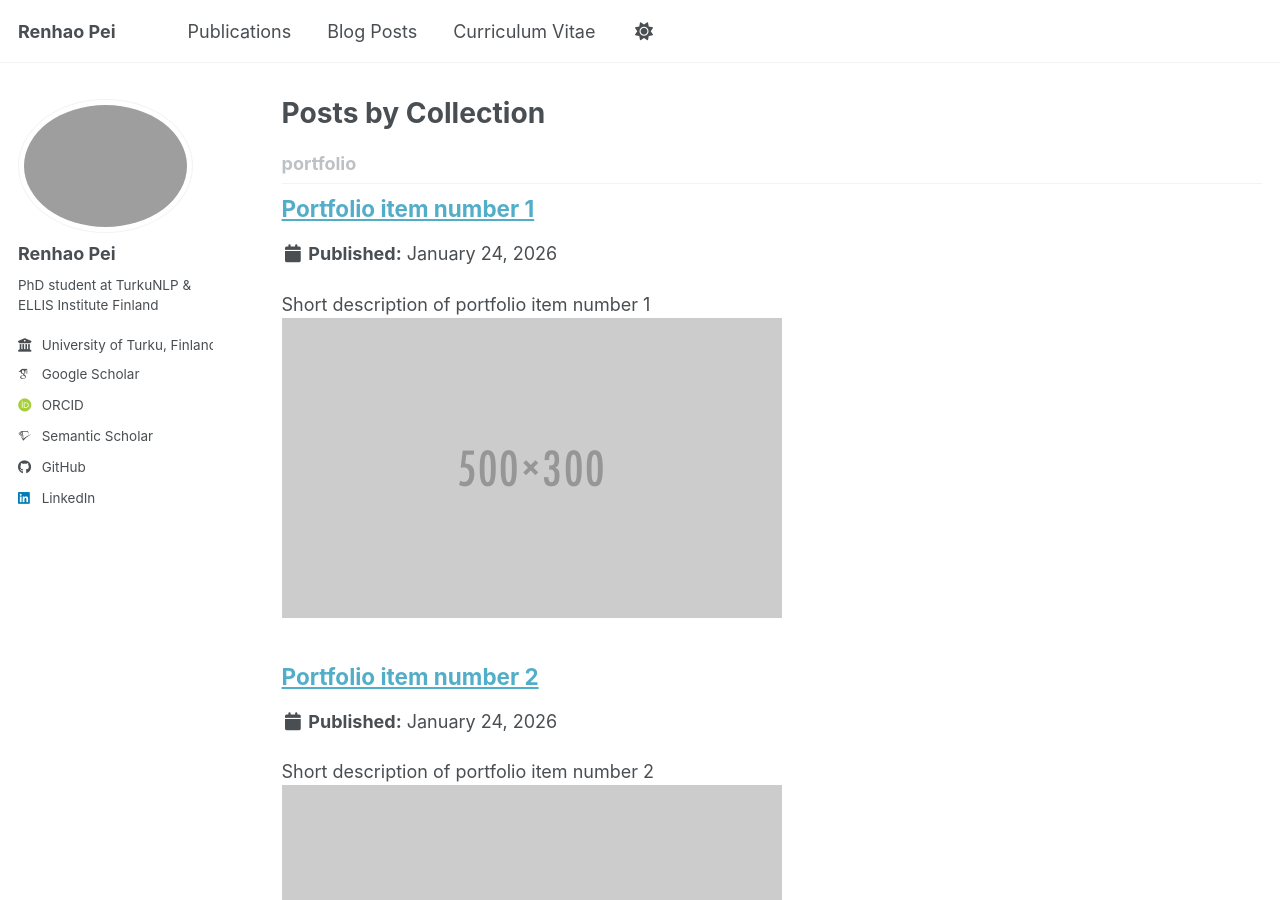
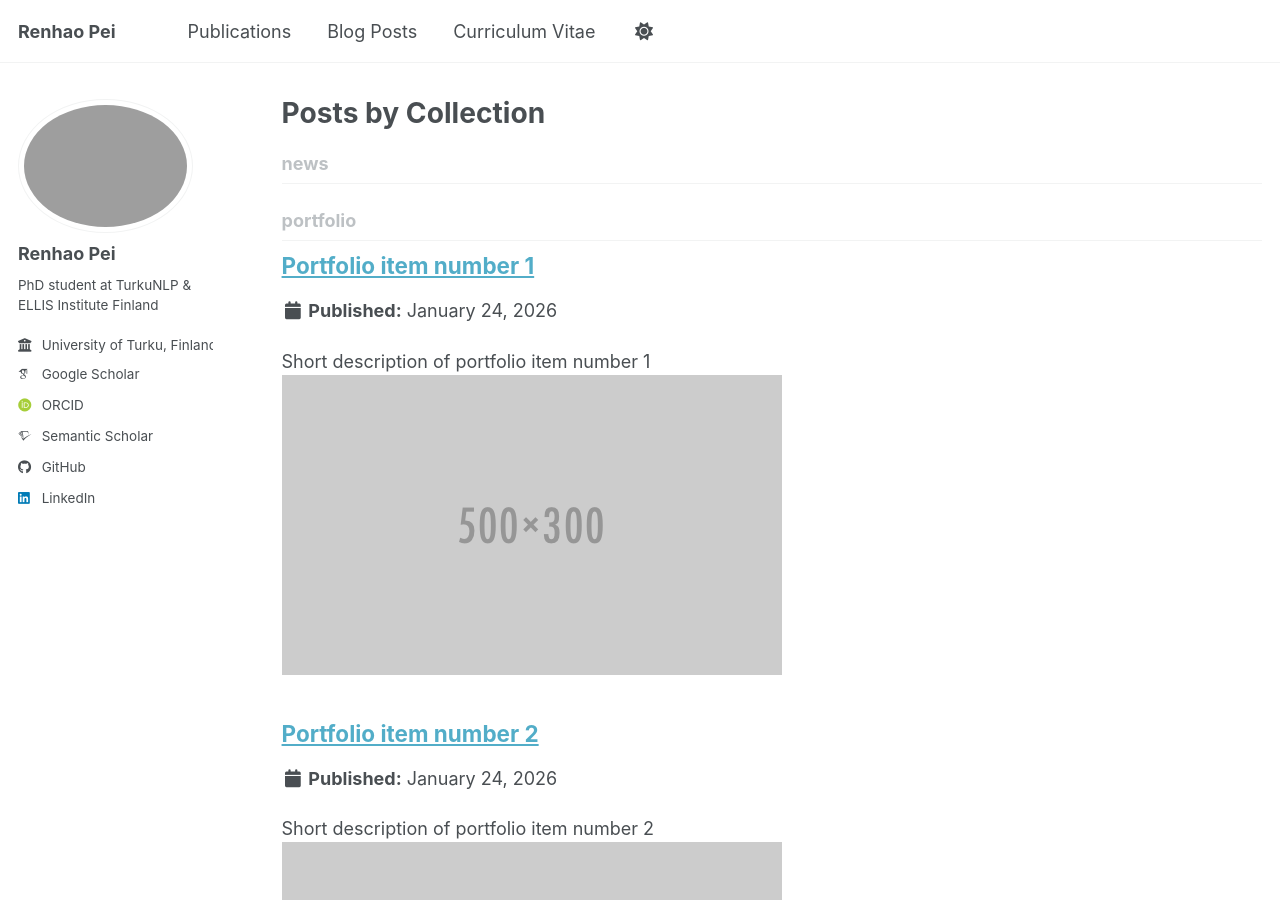
Before and after one commit to Peirh/peirh.github.io, a Jekyll site: the page built from _pages/collection-archive.html, in a window 1280 px wide and 900 px high. Built offline with Jekyll 4.4.1, drawn with Linux system fonts in a browser that asks for light colours; some web fonts are replaced; a script bundle is joined from its source files by our own code; library files that are not in the unit come from our copies.

Commit message:
Add news collection with permalink settings

```diff
--- a/_config.yml
+++ b/_config.yml
@@ -234,7 +234,11 @@
   talks:
     output: true
     permalink: /:collection/:path/
-
+  news:
+    defaults:
+      layout: post
+    output: true
+    permalink: /news/:path/
 
 # These settings control how pages and collections are included in the site
 defaults:
```
